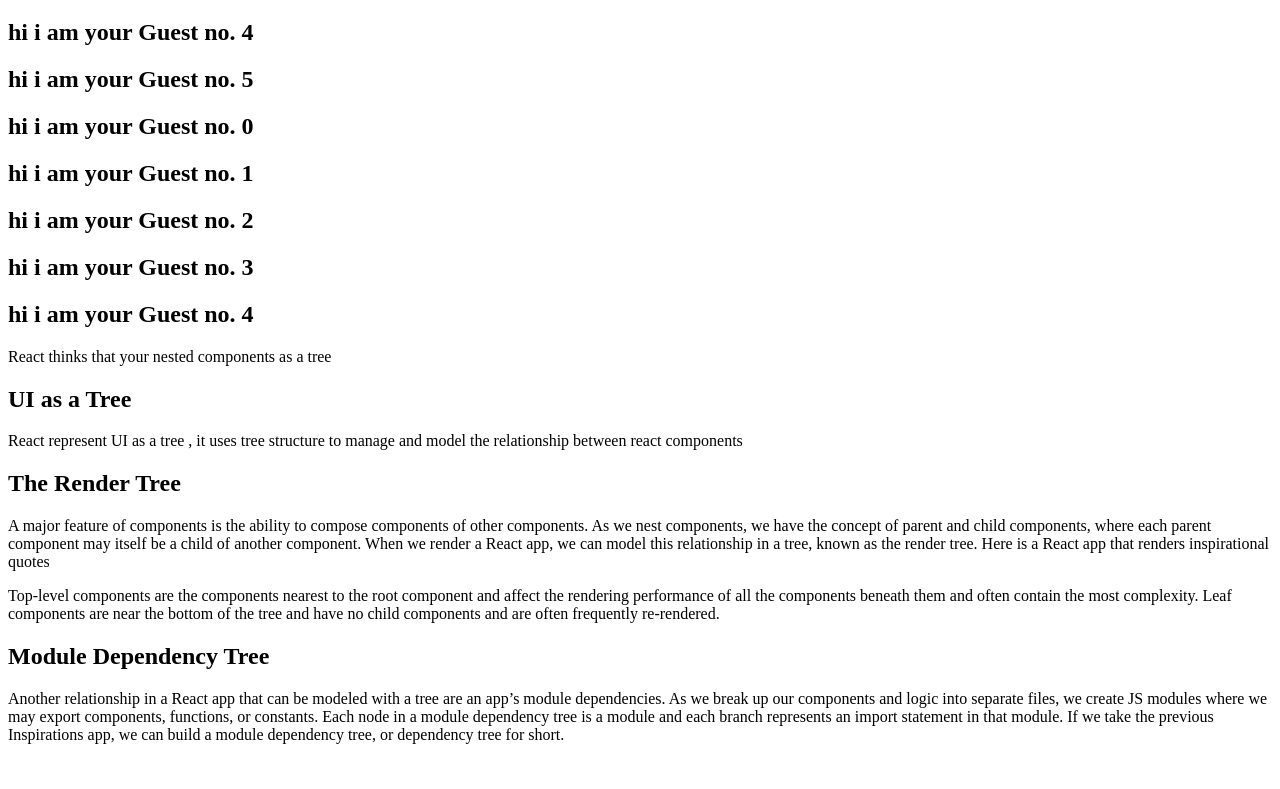
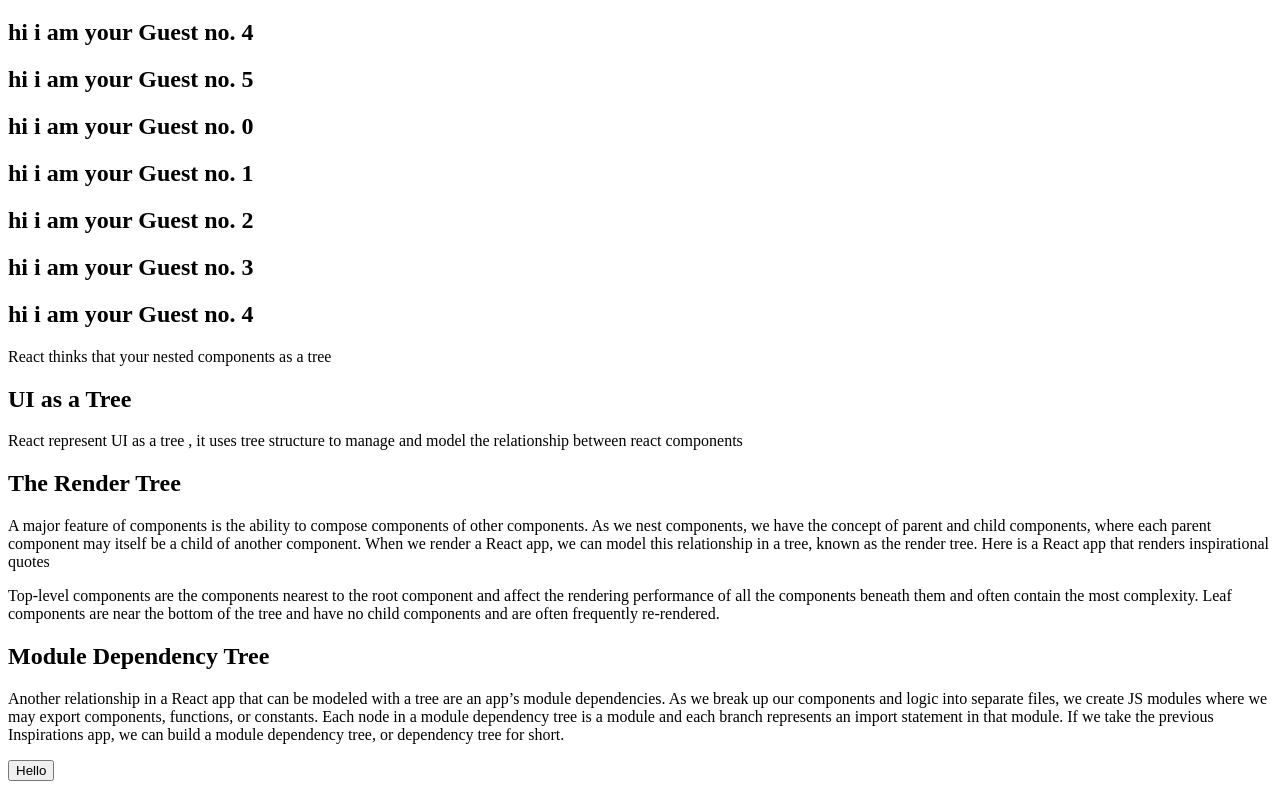
Before and after one commit to pixel436-pav/documentation-learning, a React (Vite) app in the folder reactLearning/: page / in a window 1280 px wide. Shown: the part 2306-3095 px from the top of the page. Before the commit the page ends 3066 px from the top, so only its background shows below. Built offline with nearby package versions, Linux system fonts and the light colour scheme.

Commit message:
InroDuction

```diff
--- /dev/null
+++ b/reactLearning/src/States/Sate.jsx
@@ -0,0 +1,23 @@
+import React from 'react'
+
+
+// Some things require User interactivity - means response from user to work with things - In React that data changes Over Time is known as STATE , state can be added in any component
+
+// this written under will execute immedietly
+
+// const onClick = alert("Your are clicking on the button")
+
+const Sate = () => {
+    const onClick = () => {
+        alert("Your are clicking on the button")
+    }
+  return (
+    <div>
+      <button onClick={onClick}> Hello </button>
+    </div>
+  )
+}
+
+
+
+export default Sate
--- a/reactLearning/src/main.jsx
+++ b/reactLearning/src/main.jsx
@@ -11,6 +11,7 @@ import Render3 from './Rendering lists/Render3.jsx'
 import {Hello,Guest} from './Pure Components/Pure.jsx'
 import Pure from './Pure Components/Pure.jsx'
 import Ui from './Ui.jsx'
+import Sate from './States/Sate.jsx'
 
 const fruits = [
   { id: 21, name: "apple", calories: 52 },
@@ -65,6 +66,7 @@ createRoot(document.getElementById('root')).render(
     <Guest guest={5}/>
     <TeaGathering/>
     <Ui/>
+    <Sate/>
 
   {/* // as i have passed these above values as props here now i can read them inside Avatar function inside its file */}
 
```
